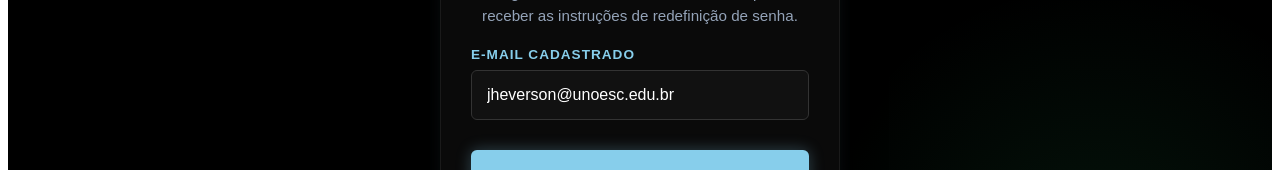
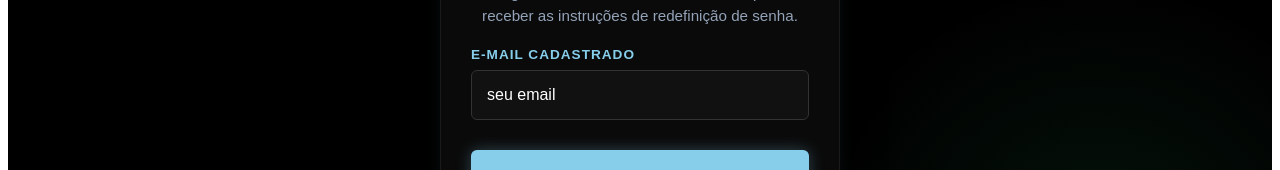
Before and after one commit to Jhever/ProjetoPongAR-TCC, a React (Vite) app in the folder frontend/: page /esqueci-senha in a window 1280 px wide. Shown: the part 389-559 px from the top of the page. Built offline with nearby package versions, Linux system fonts and the light colour scheme; no server answers.

Commit message:
arrumando design do senha

```diff
--- a/frontend/src/pages/EsqueciSenha.tsx
+++ b/frontend/src/pages/EsqueciSenha.tsx
@@ -242,7 +242,7 @@ const EsqueciSenha = () => {
           <label style={styles.label}>E-MAIL CADASTRADO</label>
           <input
             type="email"
-            placeholder="jheverson@unoesc.edu.br"
+            placeholder="seu email"
             value={email}
             onChange={(e) => setEmail(e.target.value)}
             style={styles.input}
```
